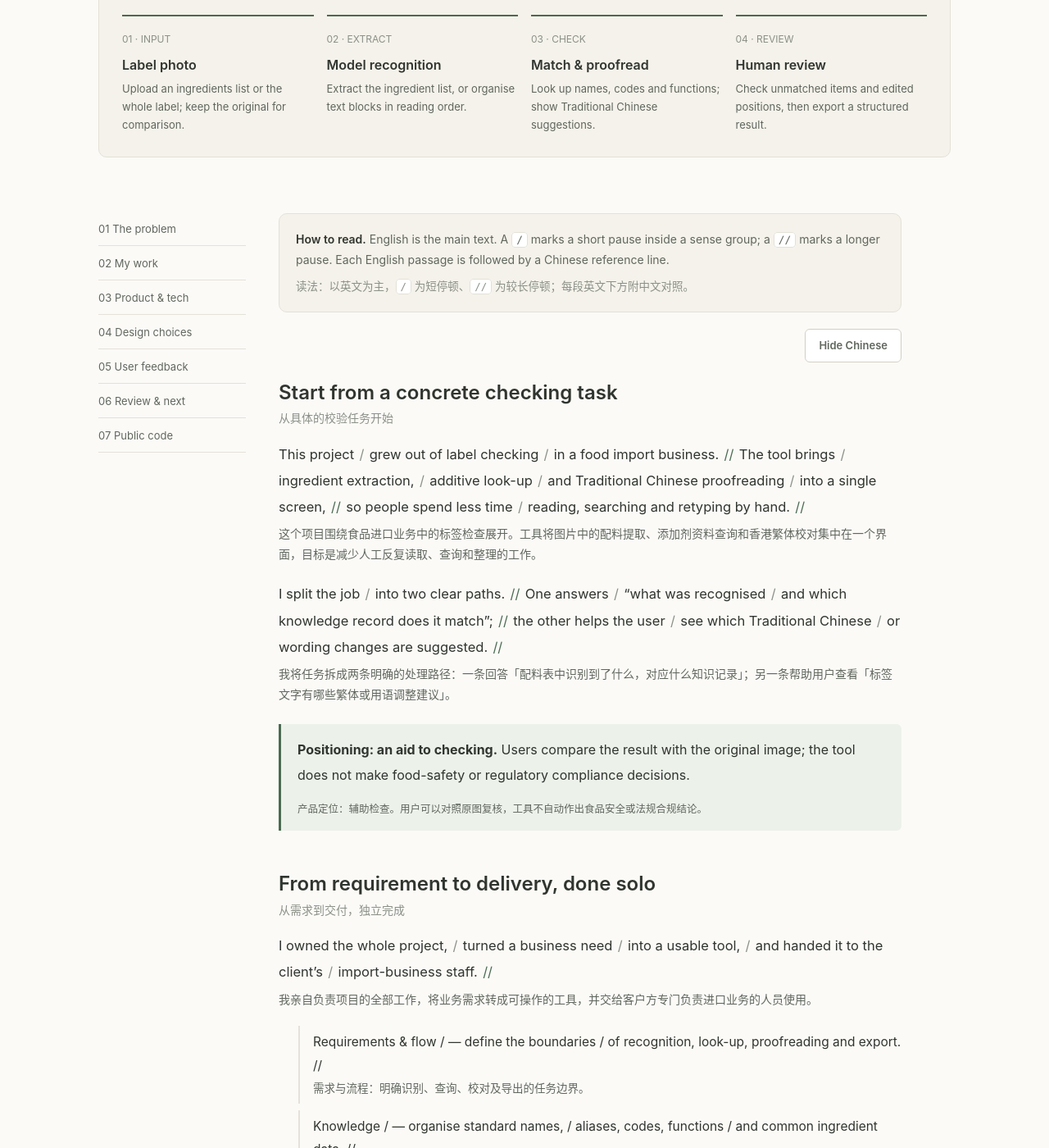
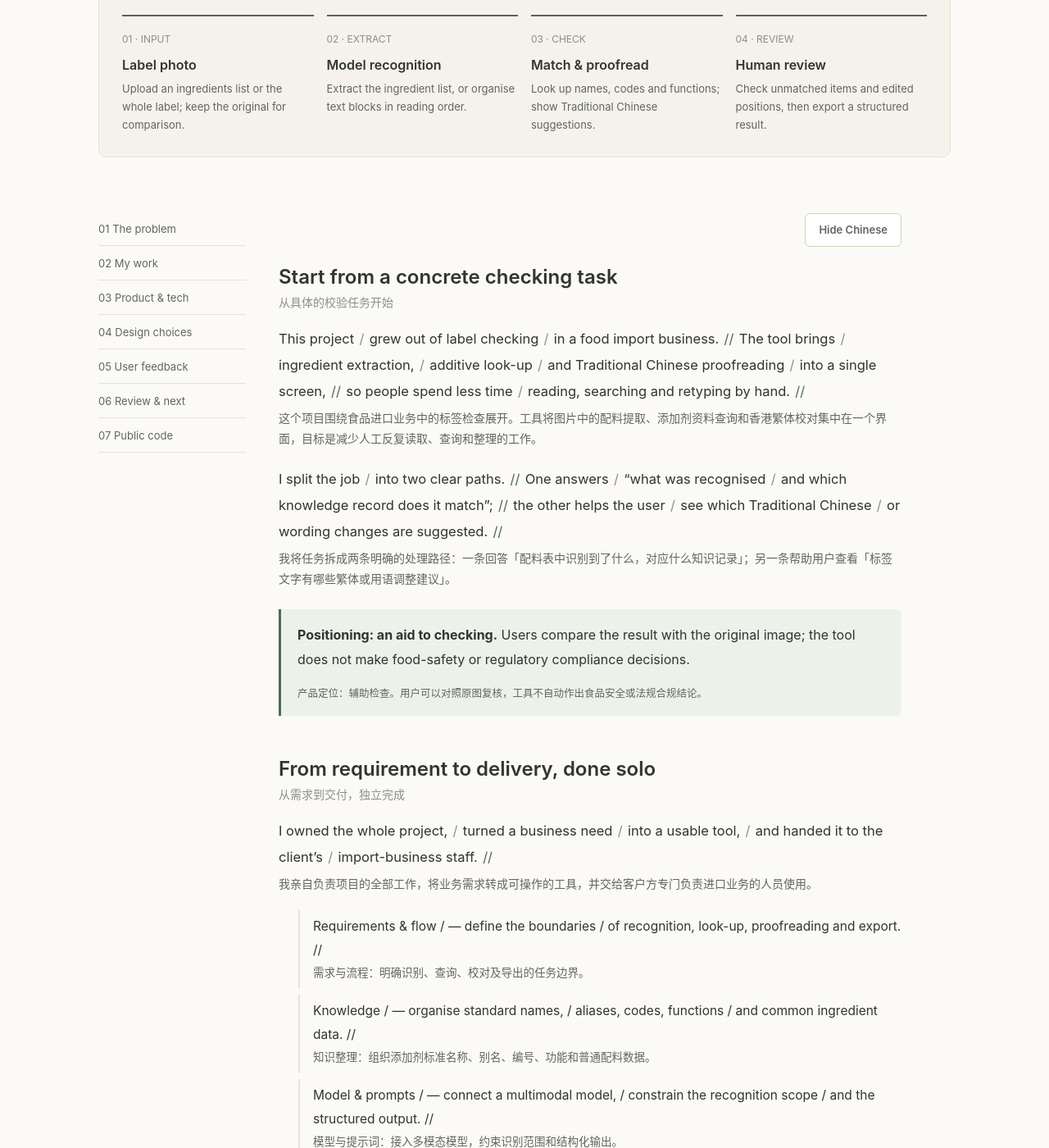
Before and after one commit to alexistsui94/alexistsui94.github.io, a Jekyll site: the page projects/hk-food-label-checker/index.html, which Jekyll copies as it is, in a window 1280 px wide and 1400 px high, scrolled down 790 px. Shown: the whole window at 82% size. Built offline with Jekyll 4.4.1, drawn with Linux system fonts in a browser that asks for light colours.

Commit message:
Remove the How to read guide box from articles and case study

```diff
--- a/_layouts/single.html
+++ b/_layouts/single.html
@@ -22,10 +22,6 @@ layout: default
   </header>
 
   <article class="prose wrap">
-    <aside class="reading-guide" aria-label="How to read this article">
-      <p><strong>How to read.</strong> English is the main text. A <code>/</code> marks a short pause inside a sense group; a <code>//</code> marks a longer pause. Each English passage is followed by a Chinese reference line.</p>
-      <p class="guide-zh" lang="zh-Hans">读法：以英文为主。<code>/</code> 为意群内短停顿，<code>//</code> 为较长停顿；每段英文下方附中文对照。建议按「听辨 → 跟读 → 不脱稿复述」练习。</p>
-    </aside>
     <div class="reading-tools">
       <button class="zh-toggle" type="button" data-zh-toggle aria-pressed="false">Hide Chinese</button>
     </div>
--- a/assets/css/site.css
+++ b/assets/css/site.css
@@ -852,28 +852,6 @@ details .cell-zh { font-size: 12.5px; line-height: 1.7; color: var(--text-faint)
   color: var(--text-faint);
 }
 
-.reading-guide {
-  margin: 0 0 20px;
-  padding: 18px 20px;
-  background: var(--surface-soft);
-  border: 1px solid var(--line);
-  border-radius: var(--radius);
-  font-size: 14px;
-  line-height: 1.8;
-  color: var(--text-soft);
-}
-.reading-guide p { margin: 0 0 8px; }
-.reading-guide p:last-child { margin: 0; }
-.reading-guide strong { color: var(--text); font-weight: 600; }
-.reading-guide .guide-zh { font-size: 13.5px; color: var(--text-faint); margin: 0; }
-.reading-guide code {
-  font-family: ui-monospace, SFMono-Regular, Consolas, monospace;
-  font-size: .92em;
-  background: var(--surface);
-  border: 1px solid var(--line);
-  border-radius: 4px;
-  padding: 1px 5px;
-}
 .reading-tools { display: flex; justify-content: flex-end; margin: 0 0 20px; }
 .zh-toggle {
   min-height: 40px;
@@ -893,7 +871,6 @@ body.hide-zh .zh,
 body.hide-zh .h-zh,
 body.hide-zh .list-zh,
 body.hide-zh .deck-zh,
-body.hide-zh .guide-zh,
 body.hide-zh .kicker-zh,
 body.hide-zh .cell-zh { display: none; }
 
@@ -911,5 +888,4 @@ body.hide-zh .cell-zh { display: none; }
 
 @media (max-width: 800px) {
   .seg > .en { font-size: 16px; }
-  .reading-guide { padding: 16px; }
 }
--- a/projects/hk-food-label-checker/index.html
+++ b/projects/hk-food-label-checker/index.html
@@ -19,7 +19,6 @@
 <section class="case-hero wrap"><p class="eyebrow">Project case · AI application · Hong Kong, China <span class="kicker-zh" lang="zh-Hans">项目案例 · AI 应用 · 中国香港</span></p><h1>Making food labels<br>easier to check.</h1><p class="h-zh" lang="zh-Hans">让食品标签，更容易检查。</p><p class="case-lede">From a label photo to a result you can check, look up and export. An AI application for import-business staff that connects multimodal recognition, structured knowledge and human review.</p><p class="deck-zh" lang="zh-Hans">从一张标签图片，到可以核对、查询和导出的结果：把多模态识别、结构化知识和人工复核连接起来。</p><div class="case-actions"><a class="button" href="https://github.com/alexistsui94/alexistsui94.github.io/tree/main/examples/hk-food-label-checker">View example code →</a><a class="text-link" href="#solution">How it works ↓</a></div><dl class="facts"><div><dt>Date</dt><dd><time datetime="2026-04">April 2026</time></dd></div><div><dt>My role</dt><dd>Solo design &amp; development</dd></div><div><dt>Real users</dt><dd>Client import staff</dd></div><div><dt>Core stack</dt><dd>Multimodal model + knowledge matching</dd></div></dl></section>
 <section class="visual wrap" aria-label="Application workflow"><span class="visual-label">Application workflow <span class="kicker-zh" lang="zh-Hans">应用处理流程示意</span></span><div class="flow"><article><small>01 · INPUT</small><h3>Label photo</h3><p>Upload an ingredients list or the whole label; keep the original for comparison.</p></article><article><small>02 · EXTRACT</small><h3>Model recognition</h3><p>Extract the ingredient list, or organise text blocks in reading order.</p></article><article><small>03 · CHECK</small><h3>Match &amp; proofread</h3><p>Look up names, codes and functions; show Traditional Chinese suggestions.</p></article><article><small>04 · REVIEW</small><h3>Human review</h3><p>Check unmatched items and edited positions, then export a structured result.</p></article></div></section>
 <div class="case-body wrap"><nav class="case-toc" aria-label="Case contents"><a href="#problem">01 The problem</a><a href="#ownership">02 My work</a><a href="#solution">03 Product &amp; tech</a><a href="#decisions">04 Design choices</a><a href="#impact">05 User feedback</a><a href="#next">06 Review &amp; next</a><a href="#code">07 Public code</a></nav><div class="case-content">
-<aside class="reading-guide" aria-label="How to read this case"><p><strong>How to read.</strong> English is the main text. A <code>/</code> marks a short pause inside a sense group; a <code>//</code> marks a longer pause. Each English passage is followed by a Chinese reference line.</p><p class="guide-zh" lang="zh-Hans">读法：以英文为主，<code>/</code> 为短停顿、<code>//</code> 为较长停顿；每段英文下方附中文对照。</p></aside>
 <div class="reading-tools"><button class="zh-toggle" type="button" data-zh-toggle aria-pressed="false">Hide Chinese</button></div>
 <section id="problem"><h2>Start from a concrete checking task<span class="h-zh" lang="zh-Hans">从具体的校验任务开始</span></h2><div class="seg"><p class="en" lang="en">This project / grew out of label checking / in a food import business. // The tool brings / ingredient extraction, / additive look-up / and Traditional Chinese proofreading / into a single screen, // so people spend less time / reading, searching and retyping by hand. //</p><p class="zh" lang="zh-Hans">这个项目围绕食品进口业务中的标签检查展开。工具将图片中的配料提取、添加剂资料查询和香港繁体校对集中在一个界面，目标是减少人工反复读取、查询和整理的工作。</p></div><div class="seg"><p class="en" lang="en">I split the job / into two clear paths. // One answers / “what was recognised / and which knowledge record does it match”; // the other helps the user / see which Traditional Chinese / or wording changes are suggested. //</p><p class="zh" lang="zh-Hans">我将任务拆成两条明确的处理路径：一条回答「配料表中识别到了什么，对应什么知识记录」；另一条帮助用户查看「标签文字有哪些繁体或用语调整建议」。</p></div><div class="callout"><p><strong>Positioning: an aid to checking.</strong> Users compare the result with the original image; the tool does not make food-safety or regulatory compliance decisions.</p><p class="cell-zh" lang="zh-Hans">产品定位：辅助检查。用户可以对照原图复核，工具不自动作出食品安全或法规合规结论。</p></div></section>
 <section id="ownership"><h2>From requirement to delivery, done solo<span class="h-zh" lang="zh-Hans">从需求到交付，独立完成</span></h2><div class="seg"><p class="en" lang="en">I owned the whole project, / turned a business need / into a usable tool, / and handed it to the client’s / import-business staff. //</p><p class="zh" lang="zh-Hans">我亲自负责项目的全部工作，将业务需求转成可操作的工具，并交给客户方专门负责进口业务的人员使用。</p></div><ul class="seg-list"><li><span class="en" lang="en">Requirements &amp; flow / — define the boundaries / of recognition, look-up, proofreading and export. //</span><span class="zh" lang="zh-Hans">需求与流程：明确识别、查询、校对及导出的任务边界。</span></li><li><span class="en" lang="en">Knowledge / — organise standard names, / aliases, codes, functions / and common ingredient data. //</span><span class="zh" lang="zh-Hans">知识整理：组织添加剂标准名称、别名、编号、功能和普通配料数据。</span></li><li><span class="en" lang="en">Model &amp; prompts / — connect a multimodal model, / constrain the recognition scope / and the structured output. //</span><span class="zh" lang="zh-Hans">模型与提示词：接入多模态模型，约束识别范围和结构化输出。</span></li><li><span class="en" lang="en">Build &amp; UI / — Python logic, / a Streamlit page, / diff highlighting / and Excel export. //</span><span class="zh" lang="zh-Hans">开发与界面：实现 Python 处理逻辑、Streamlit 页面、差异标记和 Excel 导出。</span></li><li><span class="en" lang="en">Delivery / — put it in front of real users / and collect their feedback. //</span><span class="zh" lang="zh-Hans">用户交付：交由真实业务人员使用，获取实际反馈。</span></li></ul></section>
```
